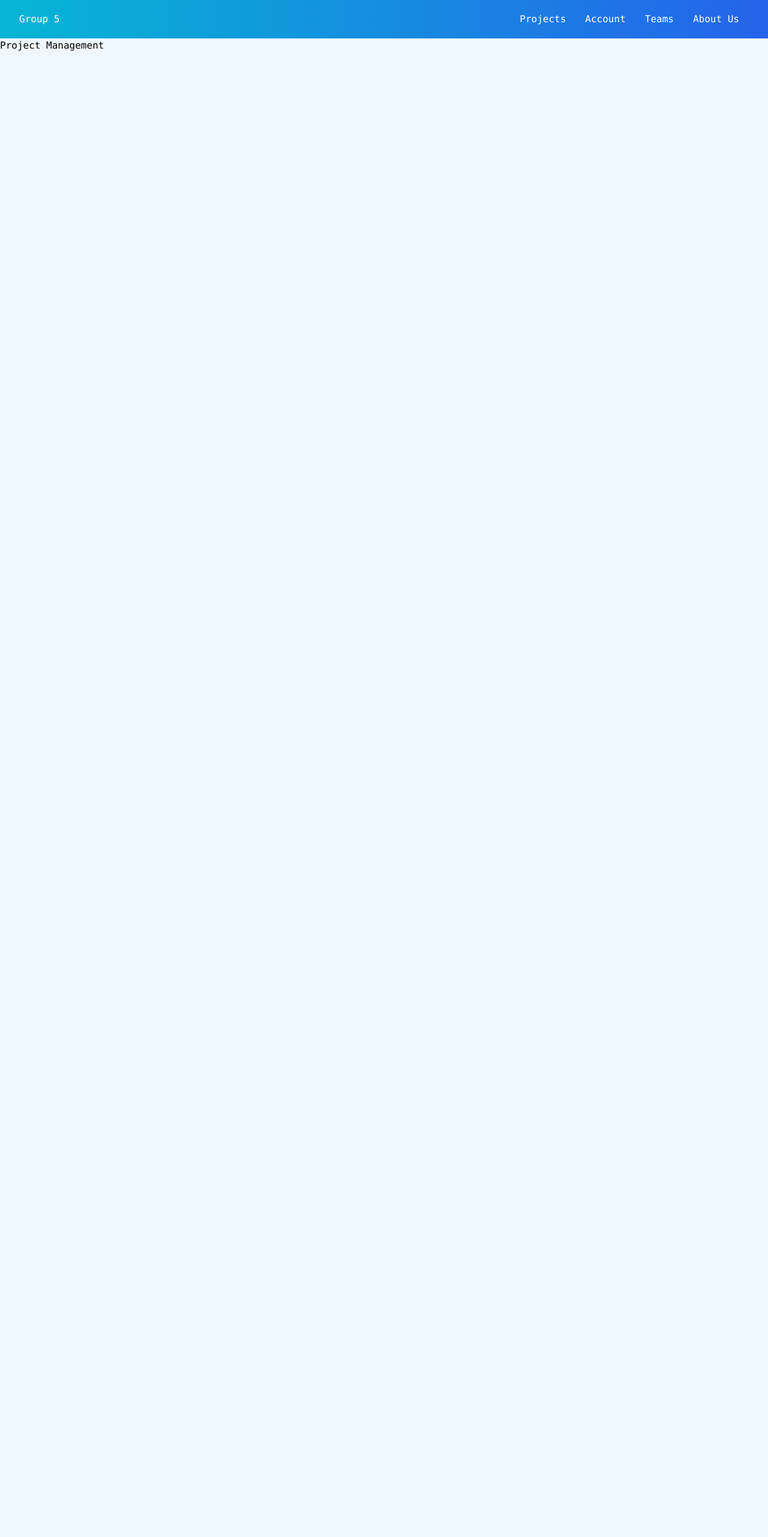
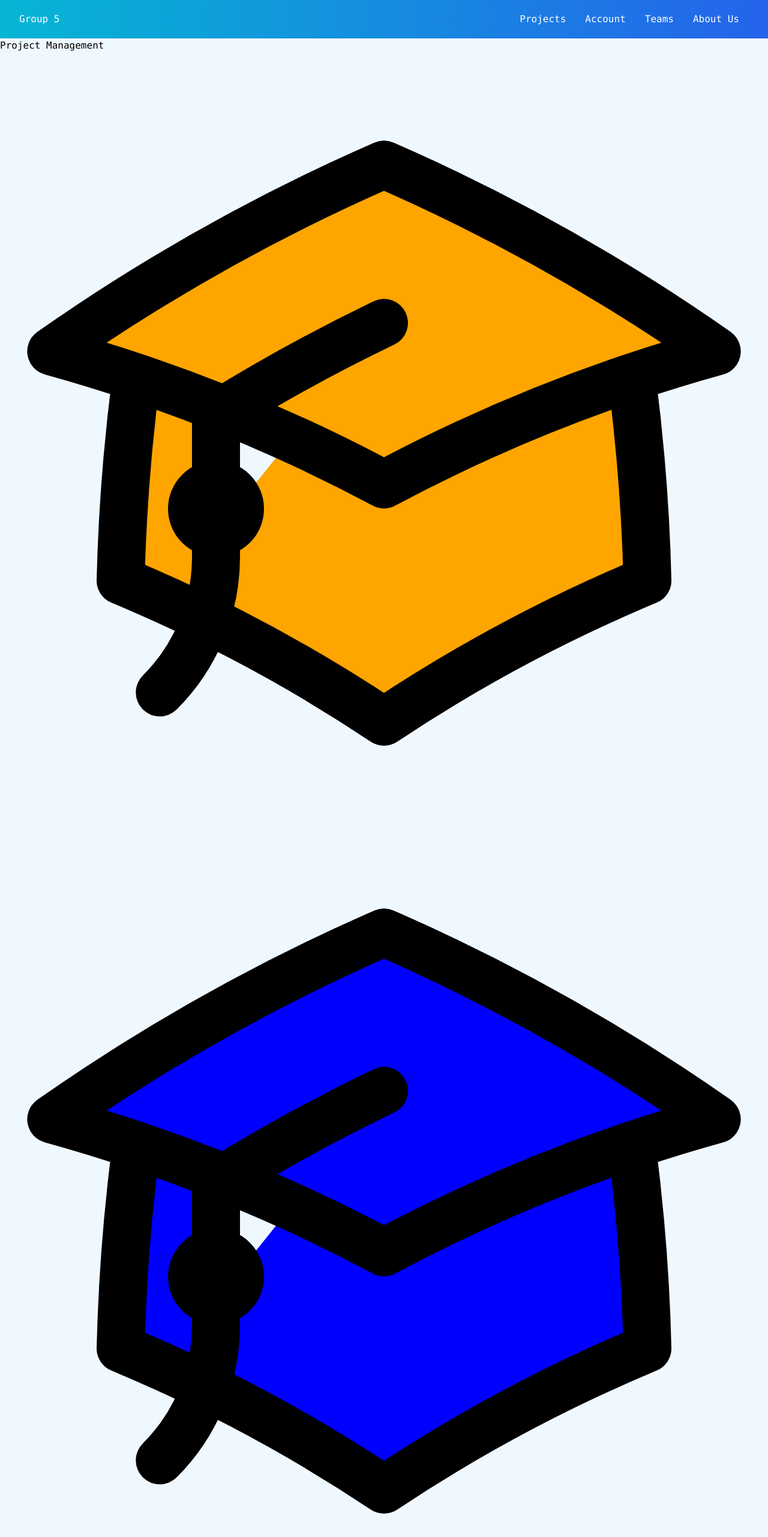
Before and after one commit to JJGuajardo10/ECE461L-Hardware, a React (Create React App) app in the folder ece461l-hardware/: page /ProjectManagement in a window 1280 px wide. Shown: the top 2562 px of the page at 60% size. Before the commit the page ends 800 px from the top, so only its background shows below. Built offline with nearby package versions, Linux system fonts and the light colour scheme.

Commit message:
Added ProjectID to Landing Page

```diff
--- a/ece461l-hardware/src/components/Input.js
+++ b/ece461l-hardware/src/components/Input.js
@@ -1,4 +1,4 @@
-const fixedInputClass="rounded-md appearance-none relative block w-full px-3 py-2 border border-gray-300 placeholder-gray-500 text-gray-900 focus:outline-none focus:ring-purple-500 focus:border-purple-500 focus:z-10 sm:text-sm font-mono"
+const fixedInputClass="rounded-md appearance-none relative block w-full px-3 py-2 border border-gray-300 placeholder-blue-500 text-gray-900 focus:outline-none focus:ring-blue-500 focus:border-blue-500 focus:z-10 sm:text-sm font-mono"
 
 export default function Input({
     handleChange,
@@ -13,7 +13,7 @@ export default function Input({
     customClass
 }){
     return(
-        <div className="my-5">
+        <div className>
             <label htmlFor={labelFor} className="sr-only">
               {labelText}
             </label>
--- /dev/null
+++ b/ece461l-hardware/src/components/ProjectDisplay.js
@@ -0,0 +1,21 @@
+import React from 'react'
+
+export default function ProjectDisplay() {
+  return (
+    <div className='carousel carousel-vertical'>
+        <div className='carousel-item h-ful'>
+        <svg xmlns="http://www.w3.org/2000/svg" fill="orange" viewBox="0 0 24 24" stroke-width="1.5" stroke="currentColor" class="w-full h-full">
+  <path stroke-linecap="round" stroke-linejoin="round" d="M4.26 10.147a60.436 60.436 0 00-.491 6.347A48.627 48.627 0 0112 20.904a48.627 48.627 0 018.232-4.41 60.46 60.46 0 00-.491-6.347m-15.482 0a50.57 50.57 0 00-2.658-.813A59.905 59.905 0 0112 3.493a59.902 59.902 0 0110.399 5.84c-.896.248-1.783.52-2.658.814m-15.482 0A50.697 50.697 0 0112 13.489a50.702 50.702 0 017.74-3.342M6.75 15a.75.75 0 100-1.5.75.75 0 000 1.5zm0 0v-3.675A55.378 55.378 0 0112 8.443m-7.007 11.55A5.981 5.981 0 006.75 15.75v-1.5" />
+</svg>
+
+        </div>
+        <div className='carousel-item h-full'>
+        <svg xmlns="http://www.w3.org/2000/svg" fill="blue" viewBox="0 0 24 24" stroke-width="1.5" stroke="currentColor" class="w-full h-full">
+  <path stroke-linecap="round" stroke-linejoin="round" d="M4.26 10.147a60.436 60.436 0 00-.491 6.347A48.627 48.627 0 0112 20.904a48.627 48.627 0 018.232-4.41 60.46 60.46 0 00-.491-6.347m-15.482 0a50.57 50.57 0 00-2.658-.813A59.905 59.905 0 0112 3.493a59.902 59.902 0 0110.399 5.84c-.896.248-1.783.52-2.658.814m-15.482 0A50.697 50.697 0 0112 13.489a50.702 50.702 0 017.74-3.342M6.75 15a.75.75 0 100-1.5.75.75 0 000 1.5zm0 0v-3.675A55.378 55.378 0 0112 8.443m-7.007 11.55A5.981 5.981 0 006.75 15.75v-1.5" />
+</svg>
+
+        </div>
+
+    </div>
+  )
+}
--- a/ece461l-hardware/src/constants/formFields.js
+++ b/ece461l-hardware/src/constants/formFields.js
@@ -18,6 +18,16 @@ const loginFields=[
         autoComplete:"current-password",
         isRequired:true,
         placeholder:"Password"
+    },
+    {
+        labelText:"ProjectID",
+        labelFor:"projectid",
+        id:"projectid",
+        name:"projectid",
+        type:"projectid",
+        autoComplete:"current-projectid",
+        isRequired:true,
+        placeholder:"ProjectID"
     }
 ]
 
--- a/ece461l-hardware/src/pages/ProjectManagement.js
+++ b/ece461l-hardware/src/pages/ProjectManagement.js
@@ -2,12 +2,14 @@ import Navbar from "../components/Navbar"
 import Title from "../components/Title"
 import Header from "../components/Header"
 import Login from "../components/Login"
+import ProjectDisplay from "../components/ProjectDisplay"
 
 export default function ProjectPage(){
     return(
         <>
             <Navbar />
             <div className="font-mono ">Project Management</div>
+            <ProjectDisplay/>
 
         </>
     )
```
